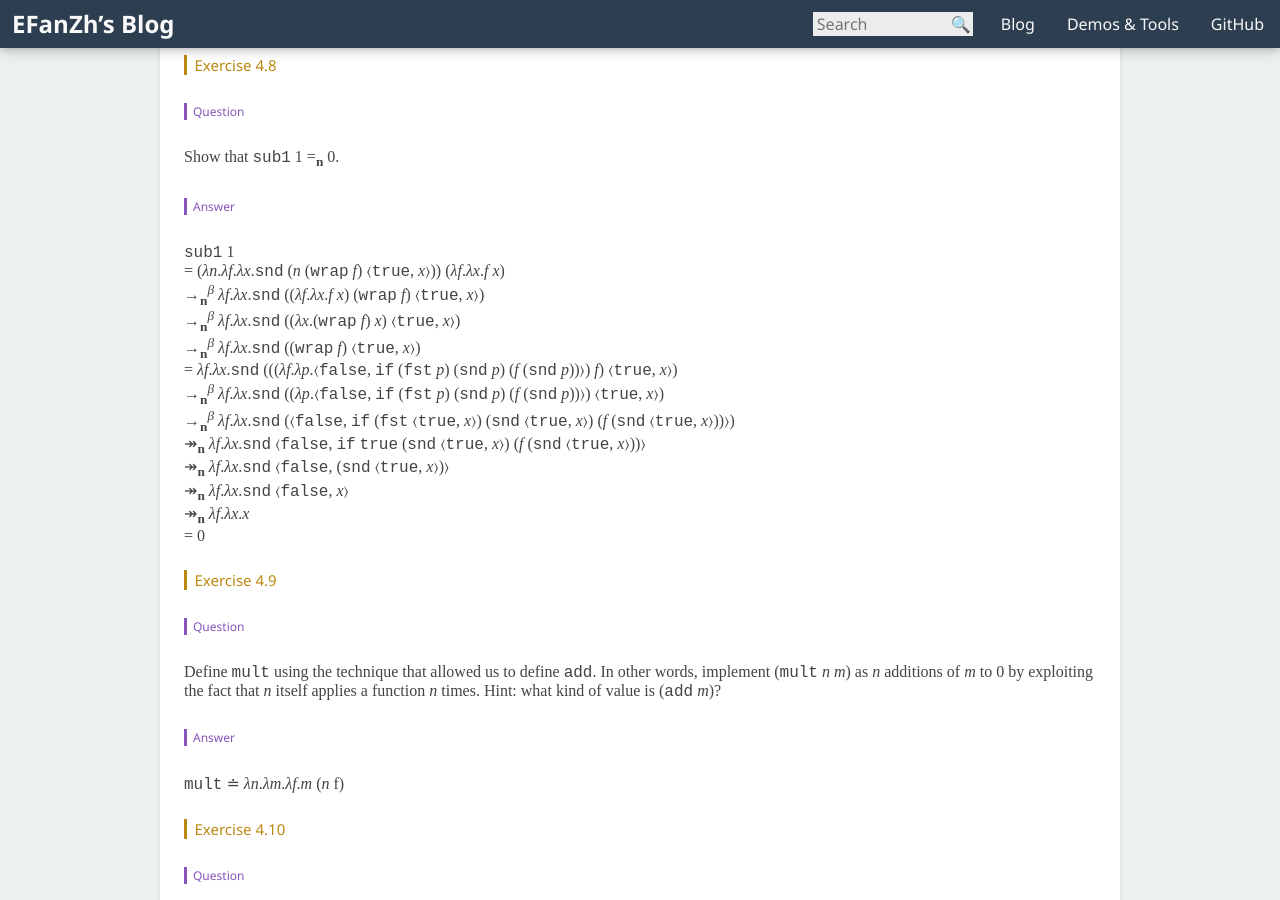
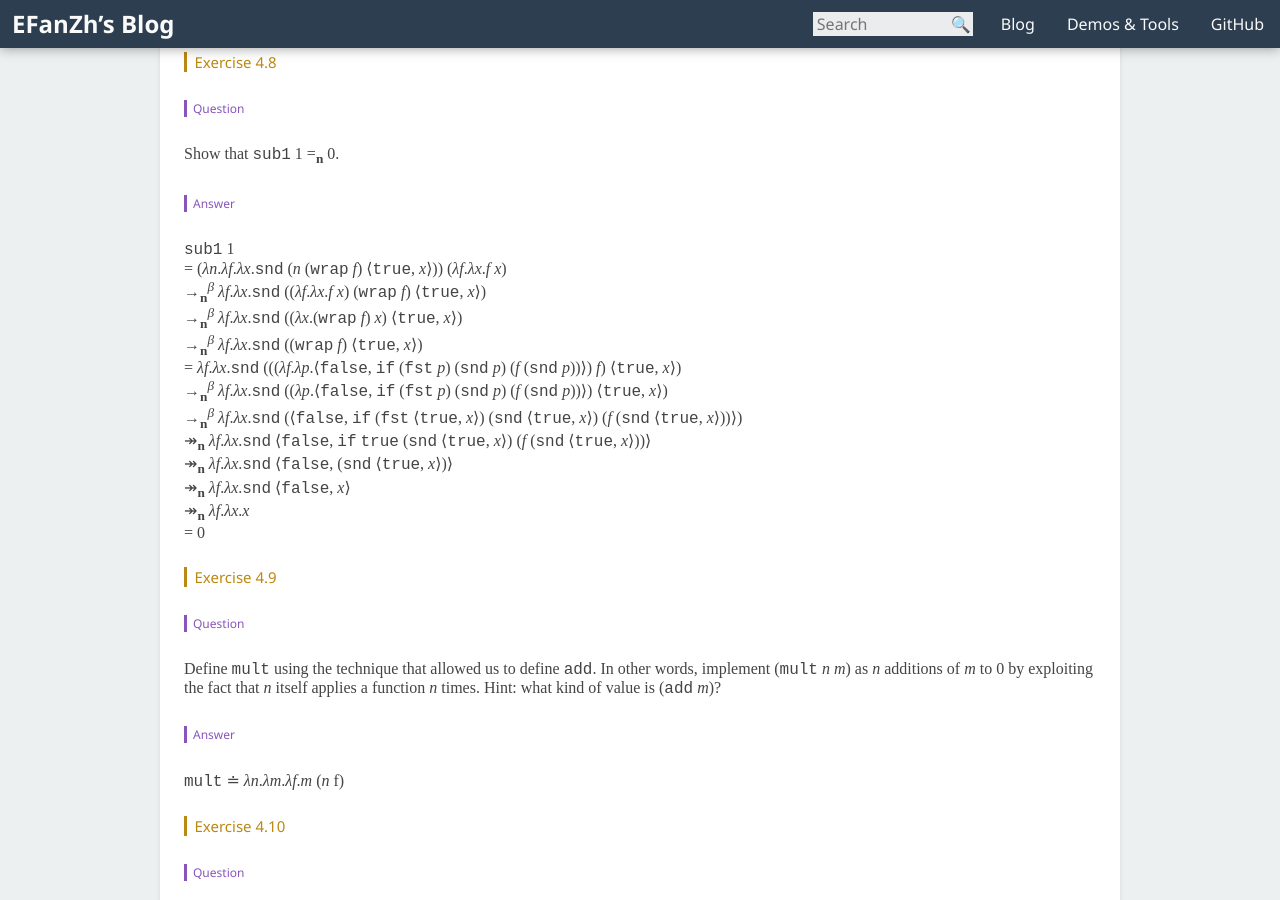
Before and after one commit to fuzeyi/efanzh.github.io, a Jekyll site: the page built from _posts/2016-06-04-programming-languages-and-lambda-calculi-exercises.md, in a window 1280 px wide and 900 px high, scrolled down 15574 px. Built offline with Jekyll 4.4.1, drawn with Linux system fonts in a browser that asks for light colours; some of the changed text lies outside the part shown.

Commit message:
Use a different angle bracket

```diff
--- a/_posts/2016-06-04-programming-languages-and-lambda-calculi-exercises.md
+++ b/_posts/2016-06-04-programming-languages-and-lambda-calculi-exercises.md
@@ -557,7 +557,7 @@
 > - `fst` (`mkpair` *M* *N*) =<sub>**n**</sub> *M*
 > - `snd` (`mkpair` *M* *N*) =<sub>**n**</sub> *N*
 
-> - 〈*M*, *N*〉 ≐ `λs`.`s` `M` `N`
+> - ⟨*M*, *N*⟩ ≐ `λs`.`s` `M` `N`
 > - `mkpair` ≐ *λx*.*λy*.*λs*.*s* *x* *y*
 > - `fst` ≐ *λp*.*p* `true`
 > - `snd` ≐ *λp*.*p* `false`
@@ -615,9 +615,9 @@
 
 > - `iszero` ≐ *λn*.*n* (*λx*.`false`) `true`
 
-> - `wrap` ≐ *λf*.*λp*.〈`false`, `if` (`fst` *p*) (`snd` *p*) (*f* (`snd` *p*))〉
+> - `wrap` ≐ *λf*.*λp*.⟨`false`, `if` (`fst` *p*) (`snd` *p*) (*f* (`snd` *p*))⟩
 
-> - `sub1` ≐ *λn*.*λf*.*λx*.`snd` (*n* (`wrap` *f*) 〈`true`, *x*〉)
+> - `sub1` ≐ *λn*.*λf*.*λx*.`snd` (*n* (`wrap` *f*) ⟨`true`, *x*⟩)
 
 ##### Exercise 4.6
 
@@ -659,16 +659,16 @@
 ###### Answer
 
 `sub1` 1 \\
-= (*λn*.*λf*.*λx*.`snd` (*n* (`wrap` *f*) 〈`true`, *x*〉)) (*λf*.*λx*.*f* *x*) \\
-→<sub>**n**</sub><sup>*β*</sup> *λf*.*λx*.`snd` ((*λf*.*λx*.*f* *x*) (`wrap` *f*) 〈`true`, *x*〉) \\
-→<sub>**n**</sub><sup>*β*</sup> *λf*.*λx*.`snd` ((*λx*.(`wrap` *f*) *x*) 〈`true`, *x*〉) \\
-→<sub>**n**</sub><sup>*β*</sup> *λf*.*λx*.`snd` ((`wrap` *f*) 〈`true`, *x*〉) \\
-= *λf*.*λx*.`snd` (((*λf*.*λp*.〈`false`, `if` (`fst` *p*) (`snd` *p*) (*f* (`snd` *p*))〉) *f*) 〈`true`, *x*〉) \\
-→<sub>**n**</sub><sup>*β*</sup> *λf*.*λx*.`snd` ((*λp*.〈`false`, `if` (`fst` *p*) (`snd` *p*) (*f* (`snd` *p*))〉) 〈`true`, *x*〉) \\
-→<sub>**n**</sub><sup>*β*</sup> *λf*.*λx*.`snd` (〈`false`, `if` (`fst` 〈`true`, *x*〉) (`snd` 〈`true`, *x*〉) (*f* (`snd` 〈`true`, *x*〉))〉) \\
-↠<sub>**n**</sub> *λf*.*λx*.`snd` 〈`false`, `if` `true` (`snd` 〈`true`, *x*〉) (*f* (`snd` 〈`true`, *x*〉))〉 \\
-↠<sub>**n**</sub> *λf*.*λx*.`snd` 〈`false`, (`snd` 〈`true`, *x*〉)〉 \\
-↠<sub>**n**</sub> *λf*.*λx*.`snd` 〈`false`, *x*〉 \\
+= (*λn*.*λf*.*λx*.`snd` (*n* (`wrap` *f*) ⟨`true`, *x*⟩)) (*λf*.*λx*.*f* *x*) \\
+→<sub>**n**</sub><sup>*β*</sup> *λf*.*λx*.`snd` ((*λf*.*λx*.*f* *x*) (`wrap` *f*) ⟨`true`, *x*⟩) \\
+→<sub>**n**</sub><sup>*β*</sup> *λf*.*λx*.`snd` ((*λx*.(`wrap` *f*) *x*) ⟨`true`, *x*⟩) \\
+→<sub>**n**</sub><sup>*β*</sup> *λf*.*λx*.`snd` ((`wrap` *f*) ⟨`true`, *x*⟩) \\
+= *λf*.*λx*.`snd` (((*λf*.*λp*.⟨`false`, `if` (`fst` *p*) (`snd` *p*) (*f* (`snd` *p*))⟩) *f*) ⟨`true`, *x*⟩) \\
+→<sub>**n**</sub><sup>*β*</sup> *λf*.*λx*.`snd` ((*λp*.⟨`false`, `if` (`fst` *p*) (`snd` *p*) (*f* (`snd` *p*))⟩) ⟨`true`, *x*⟩) \\
+→<sub>**n**</sub><sup>*β*</sup> *λf*.*λx*.`snd` (⟨`false`, `if` (`fst` ⟨`true`, *x*⟩) (`snd` ⟨`true`, *x*⟩) (*f* (`snd` ⟨`true`, *x*⟩))⟩) \\
+↠<sub>**n**</sub> *λf*.*λx*.`snd` ⟨`false`, `if` `true` (`snd` ⟨`true`, *x*⟩) (*f* (`snd` ⟨`true`, *x*⟩))⟩ \\
+↠<sub>**n**</sub> *λf*.*λx*.`snd` ⟨`false`, (`snd` ⟨`true`, *x*⟩)⟩ \\
+↠<sub>**n**</sub> *λf*.*λx*.`snd` ⟨`false`, *x*⟩ \\
 ↠<sub>**n**</sub> *λf*.*λx*.*x* \\
 = 0
 
```
